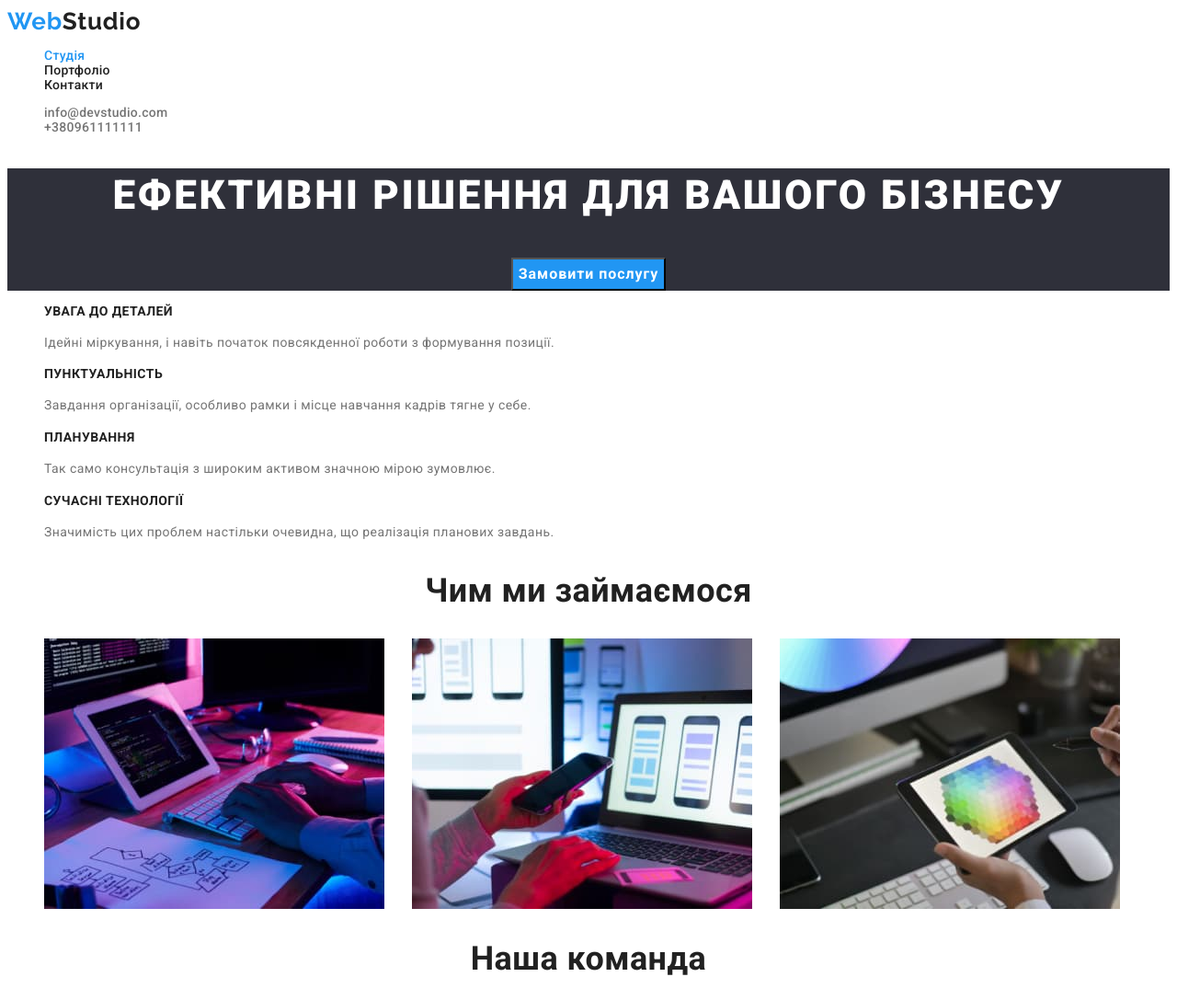
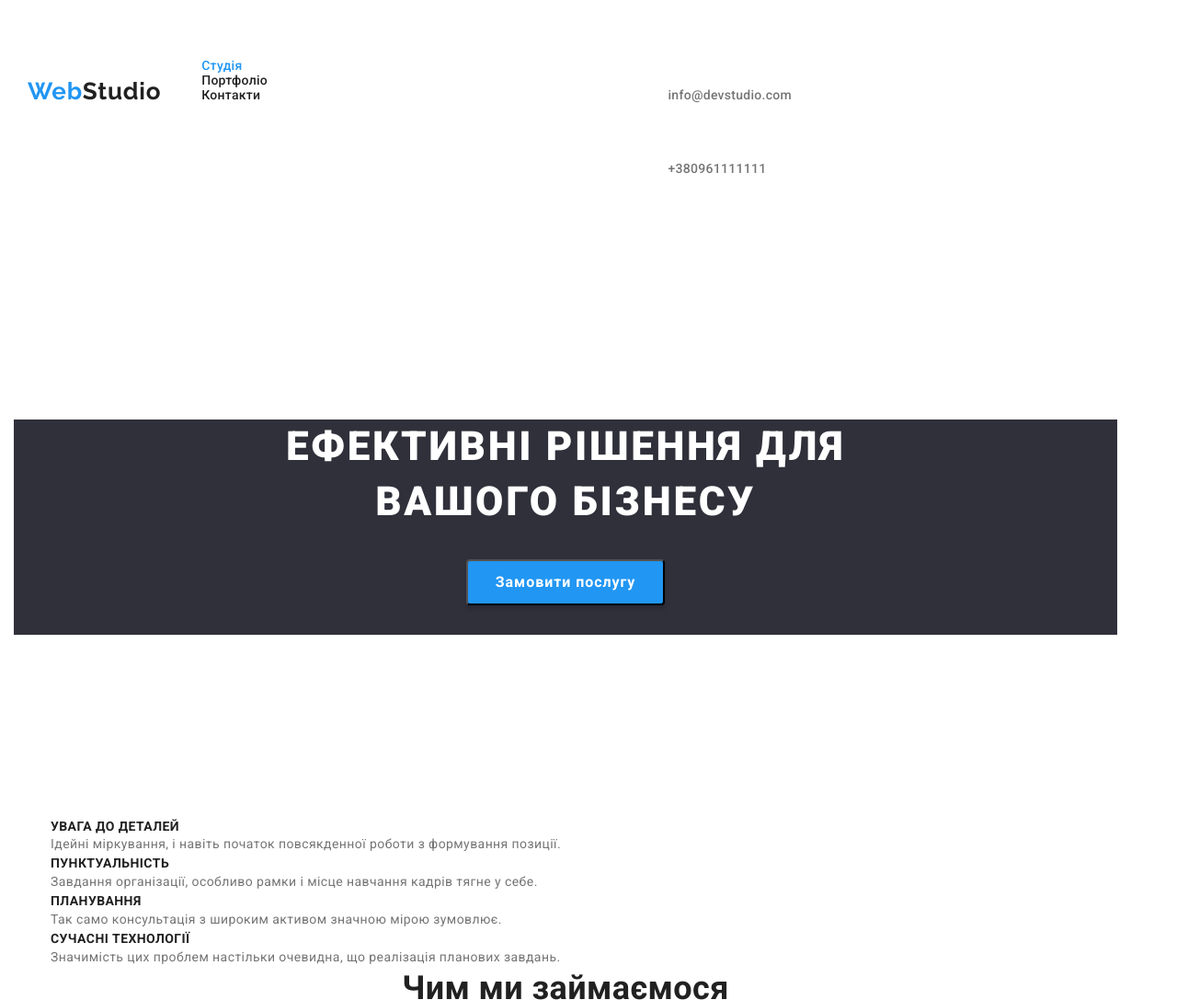
Before and after one commit to OleksandrFedorovskyi/goit-markup-hw-03, a plain HTML site: page index.html in a window 1280 px wide. Shown: the top 1087 px of the page at 92% size. Drawn offline with nearby package versions, Linux system fonts and the light colour scheme.

Commit message:
homework draft

```diff
--- a/css/styles.css
+++ b/css/styles.css
@@ -5,22 +5,44 @@
 :root {
   --primary-text-color: #757575;
   --title-text-color: #212121;
-    --accent-text-color: #2196F3;
+  --accent-text-color: #2196f3;
   --white-text-color: #ffffff;
-    --background-color: #2F303A;
+  --background-color: #2f303a;
   --footer-adress-text-color-alfa: rgba(255, 255, 255, 0.6);
-    --filter-backfround-color: #F5F4FA;
-    --project-filter-focus: 0px 3px 1px rgba(0, 0, 0, 0.1),
-        0px 1px 2px rgba(0, 0, 0, 0.08),
+  --filter-backfround-color: #f5f4fa;
+  --project-filter-focus: 0px 3px 1px rgba(0, 0, 0, 0.1), 0px 1px 2px rgba(0, 0, 0, 0.08),
     0px 2px 2px rgba(0, 0, 0, 0.12);
 }
-
+html {
+  box-sizing: border-box;
+}
+*,
+*::before,
+*::after {
+  box-sizing: inherit;
+}
 body {
   font-family: roboto, sans-serif;
-   color:  var(--primary-text-color);
+  color: var(--primary-text-color);
   line-height: 1.2;
   letter-spacing: 0.03em;
   font-size: 14px;
+}
+h1,
+h2,
+h3,
+h4,
+h5,
+h6,
+p,
+ul {
+  margin-top: 0;
+  margin-bottom: 0;
+}
+.container {
+  width: 1230px;
+  padding-left: 15px;
+  padding-right: 15px;
 }
 .logo {
   font-family: 'Raleway', sans-serif;
@@ -32,38 +54,65 @@ body {
   color: var(--accent-text-color);
   list-style-type: none;
 }
-.header-links  {
+.logo-font {
+  font-family: Raleway, sans-serif;
+  font-style: normal;
+  font-weight: 700;
+  font-size: 26px;
+  line-height: 1.2;
+  letter-spacing: 0.03em;
+}
+
+.header-container {
+  justify-content: space-between;
+  display: inline-block;
+  display: flex;
+  flex-direction: row;
+  padding-top: 32px;
+  padding-right: 50px;
+}
+.header-links {
   color: var(--primary-text-color);
   list-style-type: none;
   font-weight: 500;
   font-size: 14px;
   line-height: 1.14;
   letter-spacing: 0.02em;
+  margin-top: 32px;
+  margin-bottom: 32px;
+  margin-right: 334px;
+  display: inline-block;
 }
 .header-contacts {
   color: var(--primary-text-color);
+  margin-top: 32px;
+  margin-bottom: 32px;
   list-style-type: none;
   font-weight: 500;
   font-size: 14px;
   line-height: 1.14;
   letter-spacing: 0.02em;
   text-decoration: none;
+  display: inline-block;
 }
 .header-links a:hover,
 .header-links a:focus {
   color: var(--accent-text-color);
 }
-.current-page  {
+.current-page {
   color: var(--accent-text-color);
   text-decoration: none;
   list-style-type: none;
 }
-.title{
+.title {
   color: var(--title-text-color);
 }
 .hero {
   background-color: var(--background-color);
+  margin-top: 200px;
+  margin-bottom: 200px;
   text-align: center;
+  justify-content: center;
 }
 .hero-text {
   color: var(--white-text-color);
@@ -72,10 +121,20 @@ body {
   font-weight: 900;
   font-size: 44px;
   line-height: 1.36;
+  width: 696px;
+  text-align: center;
+  margin-left: auto;
+  margin-right: auto;
 }
 .main-link {
   color: var(--white-text-color);
   background-color: var(--accent-text-color);
+  box-shadow: 0px 4px 4px rgba(0, 0, 0, 0.15);
+  border-radius: 4px;
+  width: 216px;
+  height: 50px;
+  margin: 32px 10px;
+  outline: color;
 }
 .button-font {
   font-family: inherit;
@@ -97,7 +156,12 @@ body {
   line-height: 30px;
   letter-spacing: 0.03em;
 }
-.benefits{
+.benefits-section {
+    display: inline;
+    display: flex;
+
+}
+.benefits {
   text-transform: uppercase;
   font-size: 14px;
   line-height: 1.2;
@@ -115,10 +179,12 @@ body {
 .list-content {
   display: flex;
   gap: 30px;
+  justify-content: center;
 }
 .portfolio-list-content {
   display: flex;
   justify-content: space-between;
+
   flex-wrap: wrap;
   gap: 30px;
 }
@@ -151,13 +217,13 @@ body {
 .project-filter:focus {
   color: var(--white-text-color);
   background-color: var(--accent-text-color);
-    box-shadow: var(--project-filter-focus)
+  box-shadow: var(--project-filter-focus);
 }
 .project-filter-container {
   list-style-type: none;
   list-style-type: none;
 }
-.list   {
+.list {
   text-decoration: none;
   list-style-type: none;
 }
@@ -165,14 +231,7 @@ body {
   text-decoration: none;
   color: var(--title-text-color);
 }
-.logo-font {
-    font-family: Raleway, sans-serif;
-        font-style: normal;
-        font-weight: 700;
-        font-size: 26px;
-        line-height: 1.2;
-        letter-spacing: 0.03em;
-}
+
 .footer {
   background-color: var(--background-color);
 }
@@ -187,7 +246,7 @@ body {
   letter-spacing: 0.03em;
 }
 .adress-info:hover,
-.adress-info:focus{
+.adress-info:focus {
   color: var(--accent-text-color);
 }
 .logo-footer {
@@ -199,7 +258,7 @@ body {
   height: 1px;
   margin: -1px;
   border: none;
-    padding: 0;
+  margin: 0;
   white-space: nowrap;
   clip-path: inset(100%);
   clip: rect(0 0 0 0);
--- a/index.html
+++ b/index.html
@@ -9,11 +9,16 @@
       href="https://fonts.googleapis.com/css2?family=Raleway:wght@700&family=Roboto:wght@400;500;700;900&display=swap"
       rel="stylesheet"
     />
+    <link
+      rel="stylesheet"
+      href="https://cdnjs.cloudflare.com/ajax/libs/modern-normalize/1.1.0/modern-normalize.min.css"
+    />
     <link rel="stylesheet" href="./css/styles.css" />
   </head>
-  <body>
-    <header class="">
-      <nav>
+  <body class="container">
+    <header>
+      <div class="header-container container">
+        <nav class="">
           <a href="./index.html" class="text-decoration logo-font"
             ><span class="logo logo-font">Web</span>Studio</a
           >
@@ -24,9 +29,12 @@
           </ul>
         </nav>
         <ul class="list header-links">
-        <li><a href="mailto:info@devstudio.com" class="header-contacts">info@devstudio.com</a></li>
+          <li>
+            <a href="mailto:info@devstudio.com" class="header-contacts">info@devstudio.com</a>
+          </li>
           <li><a href="tel:+380961111111" class="header-contacts">+380961111111</a></li>
         </ul>
+      </div>
     </header>
     <main>
       <section class="hero">
@@ -34,7 +42,8 @@
         <button type="button" class="main-link button-font">Замовити послугу</button>
       </section>
 
-      <section>
+      <section class="">
+        <div class="benefits-section">
           <h2 class="visually-hidden title">Наші переваги</h2>
           <ul class="list">
             <li>
@@ -62,6 +71,7 @@
               </p>
             </li>
           </ul>
+        </div>
       </section>
 
       <section>
```
Lines whose indentation alone changed are shown as unchanged.
